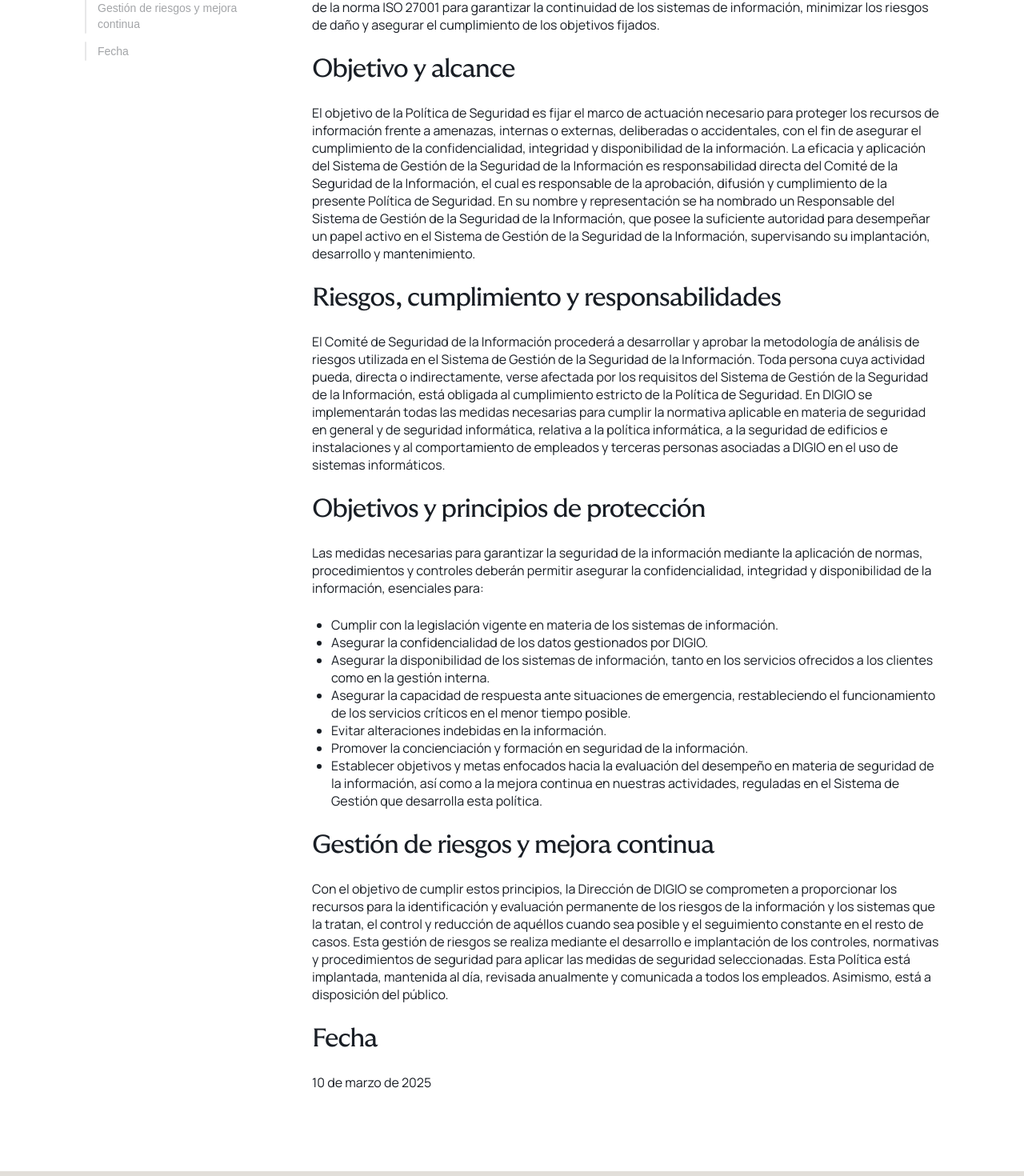
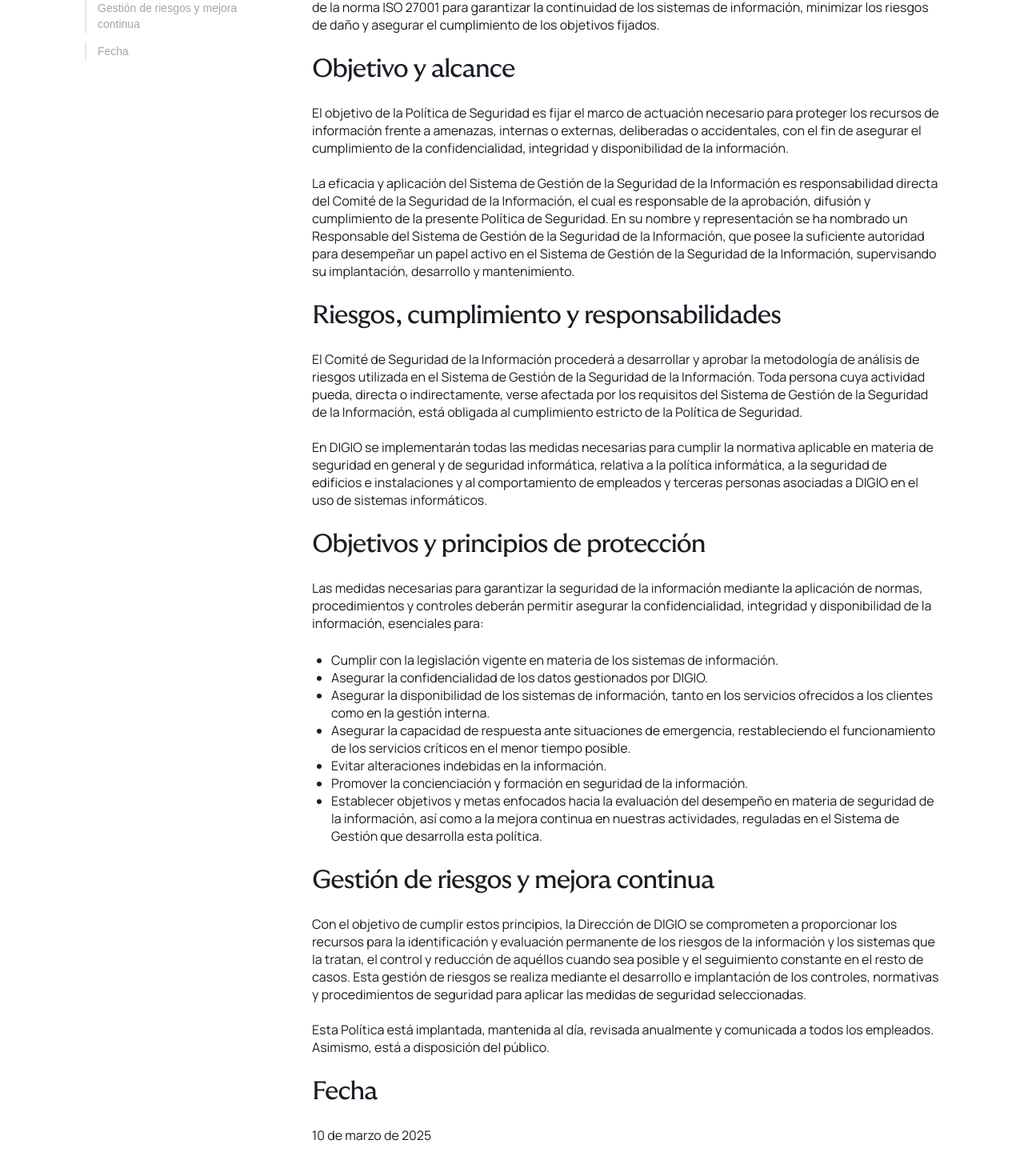
Before and after one commit to madeindigio/DigioWeb, a React (Vite) app: page /seguridad in a window 1280 px wide. Shown: the part 450-1920 px from the top of the page at 80% size. Built offline with nearby package versions, Linux system fonts and the light colour scheme; a web font is replaced by a local one.

Commit message:
feat: mejorar formato de texto en LegalBody y agregar saltos de línea en traducciones de políticas de seguridad

```diff
--- a/src/app/components/LegalPageLayout.tsx
+++ b/src/app/components/LegalPageLayout.tsx
@@ -89,7 +89,10 @@
 
 export function LegalBody({ children }: { children: ReactNode }) {
   return (
-    <p className="font-['Manrope',sans-serif] font-[500] text-[#191e25] text-[16px] leading-[normal] font-[500]">
+    <p
+      className="font-['Manrope',sans-serif] font-[500] text-[#191e25] text-[16px] leading-[normal] font-[500]"
+      style={{ whiteSpace: "pre-wrap" }}
+    >
       {children}
     </p>
   );
--- a/src/app/i18n/en.ts
+++ b/src/app/i18n/en.ts
@@ -1039,9 +1039,9 @@
       introTitle: "Introduction",
       introBody: "DIGIO is aware that the information security related to our clients is a resource of great value. For this reason, it has established an Information Security Management System in accordance with the requirements of ISO 27001 to guarantee the continuity of information systems, minimize the risk of damage and ensure compliance with the established objectives.",
       principlesTitle: "Objective and scope",
-      principlesBody: "The purpose of the Security Policy is to establish the necessary framework of action to protect information resources against internal or external threats, whether deliberate or accidental, in order to ensure the confidentiality, integrity and availability of information. The effectiveness and application of the Information Security Management System is the direct responsibility of the Information Security Committee, which is responsible for the approval, dissemination and compliance with this Security Policy. On its behalf and representation, a Responsible for the Information Security Management System has been appointed, who has sufficient authority to play an active role in the Information Security Management System, supervising its implementation, development and maintenance.",
+      principlesBody: "The purpose of the Security Policy is to establish the necessary framework of action to protect information resources against internal or external threats, whether deliberate or accidental, in order to ensure the confidentiality, integrity and availability of information.\n\nThe effectiveness and application of the Information Security Management System is the direct responsibility of the Information Security Committee, which is responsible for the approval, dissemination and compliance with this Security Policy. On its behalf and representation, a Responsible for the Information Security Management System has been appointed, who has sufficient authority to play an active role in the Information Security Management System, supervising its implementation, development and maintenance.",
       measuresTitle: "Risk, compliance and responsibilities",
-      measuresBody: "The Information Security Committee will proceed to develop and approve the risk analysis methodology used in the Information Security Management System. Any person whose activity may, directly or indirectly, be affected by the requirements of the Information Security Management System is required to strictly comply with the Security Policy. In DIGIO, all necessary measures will be implemented to comply with applicable regulations in matters of general security and computer security, relating to IT policy, building and facilities security and the behavior of employees and third parties associated with DIGIO in the use of computer systems.",
+      measuresBody: "The Information Security Committee will proceed to develop and approve the risk analysis methodology used in the Information Security Management System. Any person whose activity may, directly or indirectly, be affected by the requirements of the Information Security Management System is required to strictly comply with the Security Policy.\n\nIn DIGIO, all necessary measures will be implemented to comply with applicable regulations in matters of general security and computer security, relating to IT policy, building and facilities security and the behavior of employees and third parties associated with DIGIO in the use of computer systems.",
       accessTitle: "Objectives and protection principles",
       accessBody: "The necessary measures to guarantee information security through the application of standards, procedures and controls must ensure the confidentiality, integrity and availability of information, which are essential for:",
       accessList: [
@@ -1054,7 +1054,7 @@
         "Establish objectives and goals focused on evaluating performance in information security and on continuous improvement in our activities, as regulated in the Management System that develops this policy.",
       ],
       incidentsTitle: "Risk management and continuous improvement",
-      incidentsBody: "With the aim of meeting these principles, the management of DIGIO undertakes to provide the resources for the permanent identification and evaluation of risks to information and the systems that process it, controlling and reducing them when possible and constantly monitoring the rest of the cases. This risk management is carried out through the development and implementation of security controls, regulations and procedures to apply the selected security measures. This Policy is implemented, kept up to date, reviewed annually and communicated to all employees. It is also made available to the public.",
+      incidentsBody: "With the aim of meeting these principles, the management of DIGIO undertakes to provide the resources for the permanent identification and evaluation of risks to information and the systems that process it, controlling and reducing them when possible and constantly monitoring the rest of the cases. This risk management is carried out through the development and implementation of security controls, regulations and procedures to apply the selected security measures.\n\nThis Policy is implemented, kept up to date, reviewed annually and communicated to all employees. It is also made available to the public.",
       contactTitle: "Date",
       contactBody: "10 March 2025",
     },
--- a/src/app/i18n/es.ts
+++ b/src/app/i18n/es.ts
@@ -1039,9 +1039,9 @@
       introTitle: "Introducción",
       introBody: "DIGIO, consciente de que la seguridad de la información relativa a nuestros clientes es un recurso con gran valor, ha establecido un Sistema de Gestión de la Seguridad de la Información de acuerdo a los requisitos de la norma ISO 27001 para garantizar la continuidad de los sistemas de información, minimizar los riesgos de daño y asegurar el cumplimiento de los objetivos fijados.",
       principlesTitle: "Objetivo y alcance",
-      principlesBody: "El objetivo de la Política de Seguridad es fijar el marco de actuación necesario para proteger los recursos de información frente a amenazas, internas o externas, deliberadas o accidentales, con el fin de asegurar el cumplimiento de la confidencialidad, integridad y disponibilidad de la información. La eficacia y aplicación del Sistema de Gestión de la Seguridad de la Información es responsabilidad directa del Comité de la Seguridad de la Información, el cual es responsable de la aprobación, difusión y cumplimiento de la presente Política de Seguridad. En su nombre y representación se ha nombrado un Responsable del Sistema de Gestión de la Seguridad de la Información, que posee la suficiente autoridad para desempeñar un papel activo en el Sistema de Gestión de la Seguridad de la Información, supervisando su implantación, desarrollo y mantenimiento.",
+      principlesBody: "El objetivo de la Política de Seguridad es fijar el marco de actuación necesario para proteger los recursos de información frente a amenazas, internas o externas, deliberadas o accidentales, con el fin de asegurar el cumplimiento de la confidencialidad, integridad y disponibilidad de la información.\n\nLa eficacia y aplicación del Sistema de Gestión de la Seguridad de la Información es responsabilidad directa del Comité de la Seguridad de la Información, el cual es responsable de la aprobación, difusión y cumplimiento de la presente Política de Seguridad. En su nombre y representación se ha nombrado un Responsable del Sistema de Gestión de la Seguridad de la Información, que posee la suficiente autoridad para desempeñar un papel activo en el Sistema de Gestión de la Seguridad de la Información, supervisando su implantación, desarrollo y mantenimiento.",
       measuresTitle: "Riesgos, cumplimiento y responsabilidades",
-      measuresBody: "El Comité de Seguridad de la Información procederá a desarrollar y aprobar la metodología de análisis de riesgos utilizada en el Sistema de Gestión de la Seguridad de la Información. Toda persona cuya actividad pueda, directa o indirectamente, verse afectada por los requisitos del Sistema de Gestión de la Seguridad de la Información, está obligada al cumplimiento estricto de la Política de Seguridad. En DIGIO se implementarán todas las medidas necesarias para cumplir la normativa aplicable en materia de seguridad en general y de seguridad informática, relativa a la política informática, a la seguridad de edificios e instalaciones y al comportamiento de empleados y terceras personas asociadas a DIGIO en el uso de sistemas informáticos.",
+      measuresBody: "El Comité de Seguridad de la Información procederá a desarrollar y aprobar la metodología de análisis de riesgos utilizada en el Sistema de Gestión de la Seguridad de la Información. Toda persona cuya actividad pueda, directa o indirectamente, verse afectada por los requisitos del Sistema de Gestión de la Seguridad de la Información, está obligada al cumplimiento estricto de la Política de Seguridad.\n\nEn DIGIO se implementarán todas las medidas necesarias para cumplir la normativa aplicable en materia de seguridad en general y de seguridad informática, relativa a la política informática, a la seguridad de edificios e instalaciones y al comportamiento de empleados y terceras personas asociadas a DIGIO en el uso de sistemas informáticos.",
       accessTitle: "Objetivos y principios de protección",
       accessBody: "Las medidas necesarias para garantizar la seguridad de la información mediante la aplicación de normas, procedimientos y controles deberán permitir asegurar la confidencialidad, integridad y disponibilidad de la información, esenciales para:",
       accessList: [
@@ -1054,7 +1054,7 @@
         "Establecer objetivos y metas enfocados hacia la evaluación del desempeño en materia de seguridad de la información, así como a la mejora continua en nuestras actividades, reguladas en el Sistema de Gestión que desarrolla esta política.",
       ],
       incidentsTitle: "Gestión de riesgos y mejora continua",
-      incidentsBody: "Con el objetivo de cumplir estos principios, la Dirección de DIGIO se comprometen a proporcionar los recursos para la identificación y evaluación permanente de los riesgos de la información y los sistemas que la tratan, el control y reducción de aquéllos cuando sea posible y el seguimiento constante en el resto de casos. Esta gestión de riesgos se realiza mediante el desarrollo e implantación de los controles, normativas y procedimientos de seguridad para aplicar las medidas de seguridad seleccionadas. Esta Política está implantada, mantenida al día, revisada anualmente y comunicada a todos los empleados. Asimismo, está a disposición del público.",
+      incidentsBody: "Con el objetivo de cumplir estos principios, la Dirección de DIGIO se comprometen a proporcionar los recursos para la identificación y evaluación permanente de los riesgos de la información y los sistemas que la tratan, el control y reducción de aquéllos cuando sea posible y el seguimiento constante en el resto de casos. Esta gestión de riesgos se realiza mediante el desarrollo e implantación de los controles, normativas y procedimientos de seguridad para aplicar las medidas de seguridad seleccionadas.\n\nEsta Política está implantada, mantenida al día, revisada anualmente y comunicada a todos los empleados. Asimismo, está a disposición del público.",
       contactTitle: "Fecha",
       contactBody: "10 de marzo de 2025",
     },
```
